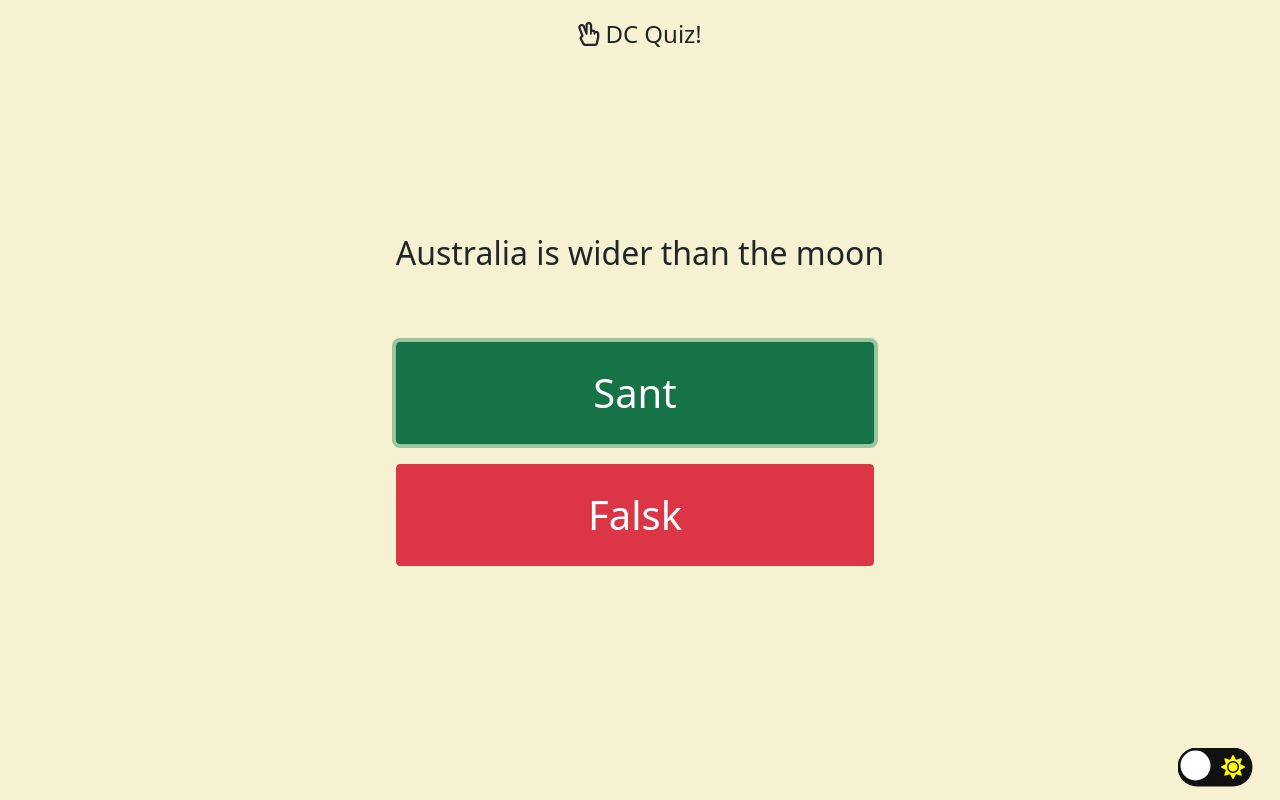
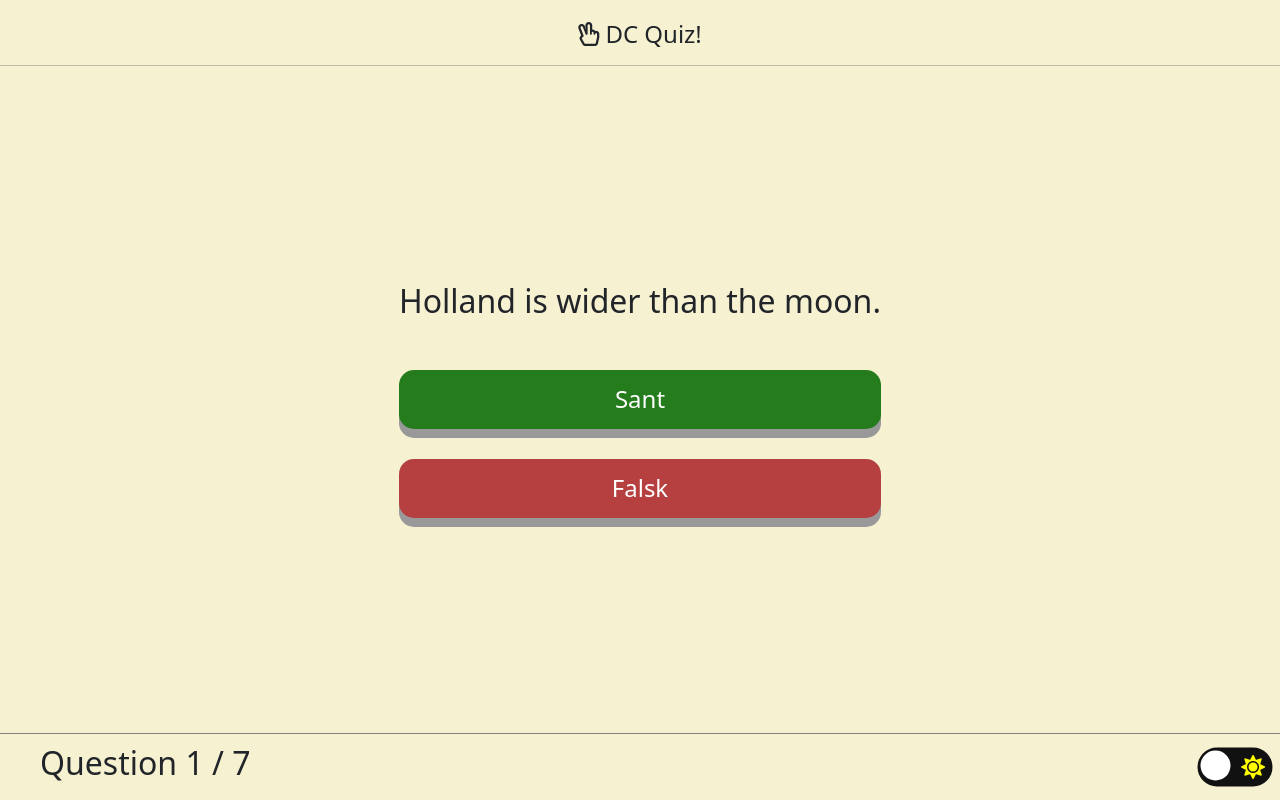
Before and after one commit to mvdgragt/DC-Quiz, a plain HTML site: page index.html in a window 1280 px wide. Both pictures are taken after a click on the button "Sant". Drawn offline with nearby package versions, Linux system fonts and the light colour scheme.

Commit message:
Question count

```diff
--- a/index.html
+++ b/index.html
@@ -12,11 +12,16 @@
     <title>Document</title>
 </head>
 <body>
-    <header class="fixed-top" ><h4   class="text-center"><i class="far fa-hand-peace"></i> DC Quiz!</h4></header>
+    <header class="fixed-top" ><h4   class="text-center"><i class="far fa-hand-peace"></i> DC Quiz!</h4><hr></header>
     <main class="text-center">
         <div></div>
     </main>
-    <footer class="fixed-bottom d-flex flex-row-reverse">
+    <!-- <footer  class="fixed-bottom d-flex flex-row-reverse"> -->
+
+      <footer  class="fixed-bottom">
+
+      <div id="toggle">
+        <div id="score"></div>
         <div>
             <input type="checkbox" class="checkbox" id="checkbox">
           <label for="checkbox" class="label">
@@ -25,6 +30,7 @@
             <div class='ball'>
           </label>
         </div>
+      </div>
     </footer>
     <script src="main.js"></script>
 </body>
--- a/main.js
+++ b/main.js
@@ -1,70 +1,106 @@
-// let questions = [
-//   {
-//     question: "Australia is wider than the moon.",
-//     answers: [true]
-//     correctAnswer: 1
-//   },
-//   {
-//     question: "Holland is wider than the moon.",
-//     answers: [false]
-//     correctAnswer: 1
-//   },
-//   {
-//     question: "Sweden has a cross in its flag.",
-//     answers: [true]
-//     correctAnswer: 1
-//   },
+// Quiz Questions
+let questions = [
+  {
+    question: "Australia is wider than the moon.",
+    answers: [true],
+    correctAnswer: 1,
+  },
+  {
+    question: "Holland is wider than the moon.",
+    answers: [false],
+    correctAnswer: 1,
+  },
+  {
+    question: "Sweden has a cross in its flag.",
+    answers: [true],
+    correctAnswer: 1,
+  },
+];
 
-// ]
+// Connecting HTML Elements
+let header = document.querySelector("header");
+let main = document.querySelector("main");
+let score = document.querySelector("#score");
+let div = document.querySelector("div");
+const checkbox = document.querySelector("#checkbox");
 
-let header = document.querySelector('header');
-let main = document.querySelector('main');
-let div = document.querySelector('div');
-let h1 = document.createElement('h1');
-let countdown = document.createElement('div');
-let question = document.createElement('h2');
-let buttonContainer = document.createElement('div');
-let yesButton = document.createElement('button')
-let noButton = document.createElement('button')
-h1.setAttribute('id','getReady');
-countdown.setAttribute('id','countDown');
-question.setAttribute('class','questions');
-buttonContainer.setAttribute('id','buttonContainer');
-yesButton.setAttribute('class', 'btn btn-success btn3d');
-yesButton.setAttribute('type', 'submit');
-noButton.setAttribute('class', 'btn btn-danger btn3d');
-noButton.setAttribute('type', 'submit');
-h1.textContent="Gör dig redo!";
-countdown.textContent="3";
-question.textContent="Australia is wider than the moon";
-yesButton.textContent="Sant";
-noButton.textContent="Falsk";
+// creating HTML Elements
+let h1 = document.createElement("h1");
+let countdown = document.createElement("div");
+let question = document.createElement("h2");
+let buttonContainer = document.createElement("div");
+let yesButton = document.createElement("button");
+let noButton = document.createElement("button");
+let amountQuestionsAnswered = document.createElement("h2");
+let i = 0;
 
-div.append(h1,countdown);
+// Setting HTML Attributes
+h1.setAttribute("id", "getReady");
+countdown.setAttribute("id", "countDown");
+question.setAttribute("class", "questions");
+buttonContainer.setAttribute("id", "buttonContainer");
+yesButton.setAttribute("class", "button yesButton");
+noButton.setAttribute("class", "button noButton");
 
-//
+// Adding HTML text content
+h1.textContent = "Gör dig redo!";
+countdown.textContent = "3";
+yesButton.textContent = "Sant";
+noButton.textContent = "Falsk";
 
-var timeleft = 2;
-var Timer = setInterval(function(){
-  if(timeleft <= 0){
+// Placing HTML Elements
+div.append(h1, countdown);
+
+// Counting down before Start
+let timeleft = 2;
+let Timer = setInterval(function () {
+  if (timeleft <= 0) {
     clearInterval(Timer);
-    setTimeout(() => {div.remove()});
+    setTimeout(() => {
+      div.remove();
+    });
+    // printing first Question below
+    question.textContent = questions[i].question;
+    amountQuestionsAnswered.textContent = `Question ${i} / 7 `;
     main.append(question);
+    score.append(amountQuestionsAnswered);
     question.appendChild(buttonContainer);
-    buttonContainer.append(yesButton,noButton);
+    buttonContainer.append(yesButton, noButton);
   } else {
     document.querySelector("#countDown").innerHTML = timeleft;
-
   }
   timeleft -= 1;
 }, 1500);
 
 // Toggle
-const checkbox = document.querySelector('#checkbox');
 
-checkbox.addEventListener('change', ()=>{
-  document.body.classList.toggle('dark')
-  header.classList.toggle('darkText')
-  h1.classList.toggle('darkText')
-  question.classList.toggle('darkText')
-})
+checkbox.addEventListener("change", () => {
+  document.body.classList.toggle("dark");
+  header.classList.toggle("darkText");
+  h1.classList.toggle("darkText");
+  question.classList.toggle("darkText");
+});
+
+yesButton.addEventListener("click", () => {
+   if (i <= 6) {
+    i++;
+    amountQuestionsAnswered.textContent = `Question ${i} / 7 `;
+    question.textContent = questions[i].question;
+    question.appendChild(buttonContainer);
+    buttonContainer.append(yesButton, noButton);
+  } else {
+    amountQuestionsAnswered.textContent = `Question 7 / 7 `;
+  }
+});
+
+noButton.addEventListener("click", () => {
+  if (i <= 6) {
+   i++;
+   amountQuestionsAnswered.textContent = `Question ${i} / 7 `;
+   question.textContent = questions[i].question;
+   question.appendChild(buttonContainer);
+   buttonContainer.append(yesButton, noButton);
+ } else {
+   amountQuestionsAnswered.textContent = `Question 7 / 7 `;
+ }
+});
--- a/style.css
+++ b/style.css
@@ -23,12 +23,8 @@
   }
 
   #getReady{
-      font-size: 60px;
+      font-size: 50px;
   }
-
-  /* #countDown{
-    font-size: 60px;
-} */
 
 #countDown {
   font-size: 50px;
@@ -64,6 +60,13 @@
     transition: transform 0.2s linear;
   }
 
+  #toggle {
+    display: flex;
+    justify-content: space-between;
+    align-items: center;
+    margin-left: 40px;
+  }
+
   /*  target the elemenent after the label*/
   .checkbox:checked + .label .ball{
     transform: translateX(24px);
@@ -76,9 +79,13 @@
   .fa-sun {
     color: yellow;
   }
-    footer {
-        margin: 20px;
-        margin-right: 40px;
+
+  footer {
+    border-top: 1px solid gray;
+  }
+
+     .label {
+        margin: 20px
     }
  .questions {
    margin: 0px 50px 0px 50px;
@@ -90,14 +97,31 @@
    padding-top: 50px;
  }
 
- .btn3d {
-  position:relative;
-  margin-right:10px;
-  margin-top: 20px;
-  margin: top 20px;
-  padding: 20px;
-  font-size: 40px;
+.button {
+  padding: 15px 25px;
+  font-size: 24px;
+  text-align: center;
+  cursor: pointer;
+  outline: none;
+  color: #fff;
+  background-color: #04AA6D;
+  border: none;
+  border-radius: 15px;
+  box-shadow: 0 9px #999;
 }
-.btn3d:active {
-  top:9px;
+
+/* .button:hover {background-color: #3e8e41} */
+
+.button:active {
+  /* background-color: #3e8e41; */
+  box-shadow: 0 5px #666;
+  transform: translateY(4px);
 }
+
+.yesButton {
+  background-color: rgb(36, 124, 28);
+}
+.noButton {
+  margin-top: 30px;
+  background-color: rgb(182, 64, 64);
+}
```
